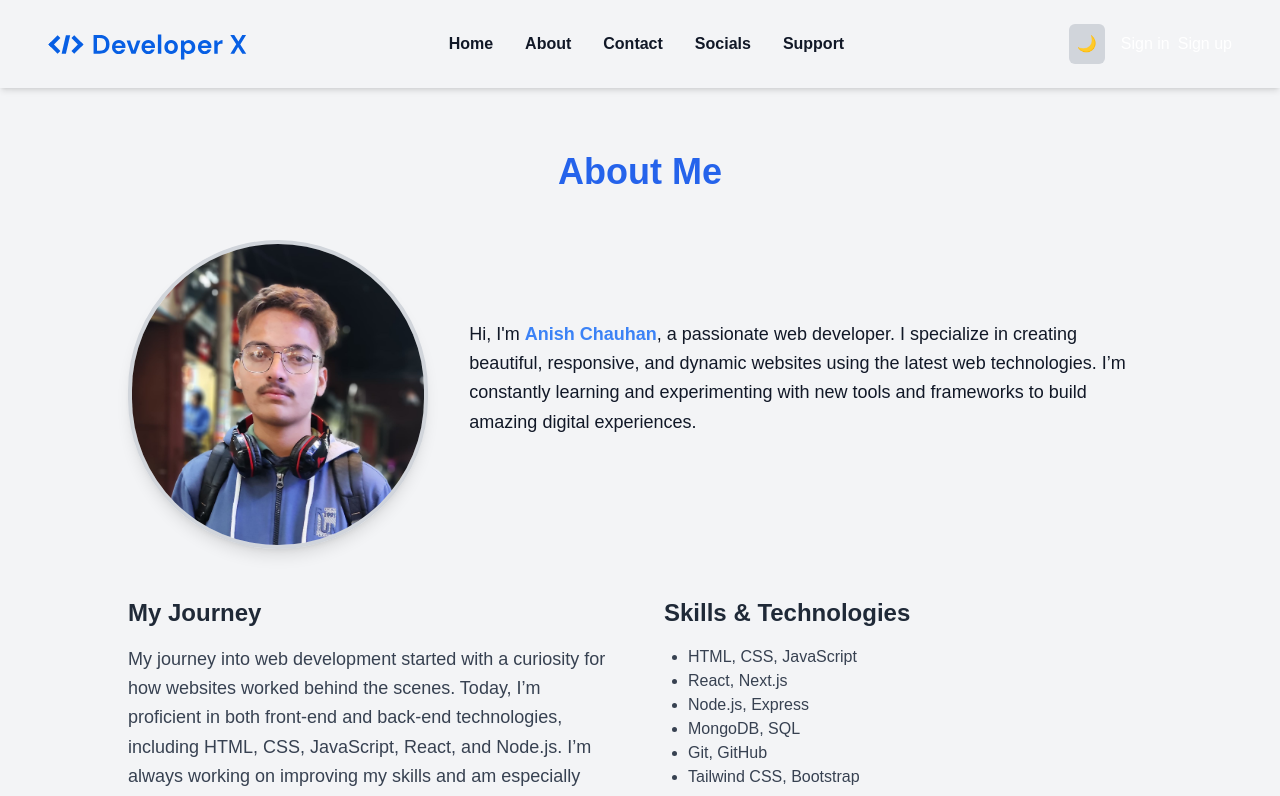
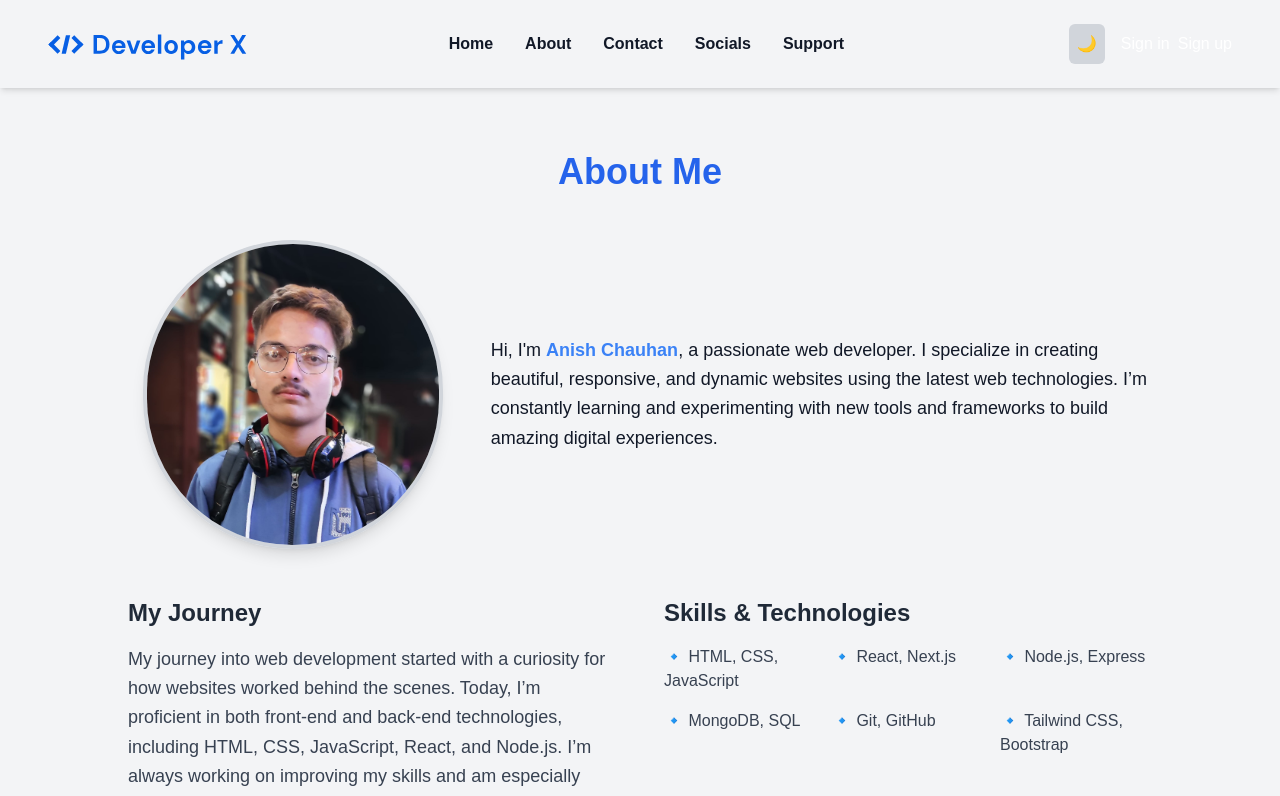
Before and after one commit to ANISH-CHAUHAN105/Portfolio, a Next.js app: page /about in a window 1280 px wide. Shown: the top 796 px of the page. Built offline with nearby package versions, Linux system fonts and the light colour scheme; no server answers.

Commit message:
Update page.js

```diff
--- a/app/about/page.js
+++ b/app/about/page.js
@@ -3,7 +3,7 @@ import Image from "next/image";
 
 const About = () => {
     return (
-        <div className="bg-gray-100 dark:bg-gray-900 text-gray-900 dark:text-white transition-all duration-300">
+        <div className="bg-gray-100 dark:bg-[#121212] text-gray-900 dark:text-gray-300 transition-all duration-300">
             <section className="max-w-6xl mx-auto p-8 md:p-16">
                 {/* Section Heading */}
                 <h1 className="text-4xl font-semibold text-center mb-12 text-blue-600 dark:text-blue-400">
@@ -11,24 +11,22 @@ const About = () => {
                 </h1>
 
                 {/* Introduction with Image */}
-                <div className="md:flex md:items-center md:justify-between mb-12">
+                <div className="flex flex-col md:flex-row items-center justify-between mb-12 gap-8">
                     {/* Image Section */}
-                    <div className="md:w-1/3 mb-8 md:mb-0">
+                    <div className="md:w-1/3">
                         <Image
                             src="/anish.jpg"
                             alt="Anish Chauhan"
                             width={300}
                             height={300}
-                            className="rounded-full mx-auto md:mx-0 border-4 border-gray-300 dark:border-gray-700 shadow-lg transition-transform duration-300 hover:scale-110"
+                            className="rounded-full mx-auto border-4 border-gray-300 dark:border-gray-700 shadow-lg transition-transform duration-300 hover:scale-105"
                             priority
-                            loading="eager"
-                            unoptimized={false}
                         />
                     </div>
 
                     {/* Introduction Paragraph */}
                     <div className="md:w-2/3 text-center md:text-left">
-                        <p className="text-lg leading-relaxed mb-8">
+                        <p className="text-lg leading-relaxed">
                             Hi, I'm <span className="font-bold text-blue-500 dark:text-blue-300">Anish Chauhan</span>, a passionate web developer. I specialize in creating
                             beautiful, responsive, and dynamic websites using the latest web technologies.
                             I’m constantly learning and experimenting with new tools and frameworks to build
@@ -37,10 +35,11 @@ const About = () => {
                     </div>
                 </div>
 
-                {/* Journey Section */}
-                <div className="mb-12 md:flex md:justify-between md:gap-12">
-                    <div className="md:w-1/2 mb-12 md:mb-0">
-                        <h2 className="text-2xl font-semibold mb-4 text-gray-800 dark:text-gray-300">
+                {/* Journey & Skills Section */}
+                <div className="flex flex-col md:flex-row justify-between gap-12">
+                    {/* Journey Section */}
+                    <div className="md:w-1/2">
+                        <h2 className="text-2xl font-semibold mb-4 text-gray-800 dark:text-gray-300 hover:text-blue-500 dark:hover:text-blue-400 transition duration-300">
                             My Journey
                         </h2>
                         <p className="text-lg leading-relaxed text-gray-700 dark:text-gray-400">
@@ -54,23 +53,23 @@ const About = () => {
 
                     {/* Skills Section */}
                     <div className="md:w-1/2">
-                        <h2 className="text-2xl font-semibold mb-4 text-gray-800 dark:text-gray-300">
+                        <h2 className="text-2xl font-semibold mb-4 text-gray-800 dark:text-gray-300 hover:text-blue-500 dark:hover:text-blue-400 transition duration-300">
                             Skills & Technologies
                         </h2>
-                        <ul className="list-disc pl-6 text-gray-700 dark:text-gray-400">
-                            <li>HTML, CSS, JavaScript</li>
-                            <li>React, Next.js</li>
-                            <li>Node.js, Express</li>
-                            <li>MongoDB, SQL</li>
-                            <li>Git, GitHub</li>
-                            <li>Tailwind CSS, Bootstrap</li>
-                        </ul>
+                        <div className="grid grid-cols-2 sm:grid-cols-3 gap-4 text-gray-700 dark:text-gray-400">
+                            <span>🔹 HTML, CSS, JavaScript</span>
+                            <span>🔹 React, Next.js</span>
+                            <span>🔹 Node.js, Express</span>
+                            <span>🔹 MongoDB, SQL</span>
+                            <span>🔹 Git, GitHub</span>
+                            <span>🔹 Tailwind CSS, Bootstrap</span>
+                        </div>
                     </div>
                 </div>
 
                 {/* Hobbies Section */}
                 <div className="mt-12">
-                    <h2 className="text-2xl font-semibold mb-4 text-gray-800 dark:text-gray-300">
+                    <h2 className="text-2xl font-semibold mb-4 text-gray-800 dark:text-gray-300 hover:text-blue-500 dark:hover:text-blue-400 transition duration-300">
                         Hobbies & Interests
                     </h2>
                     <p className="text-lg leading-relaxed text-gray-700 dark:text-gray-400">
```
